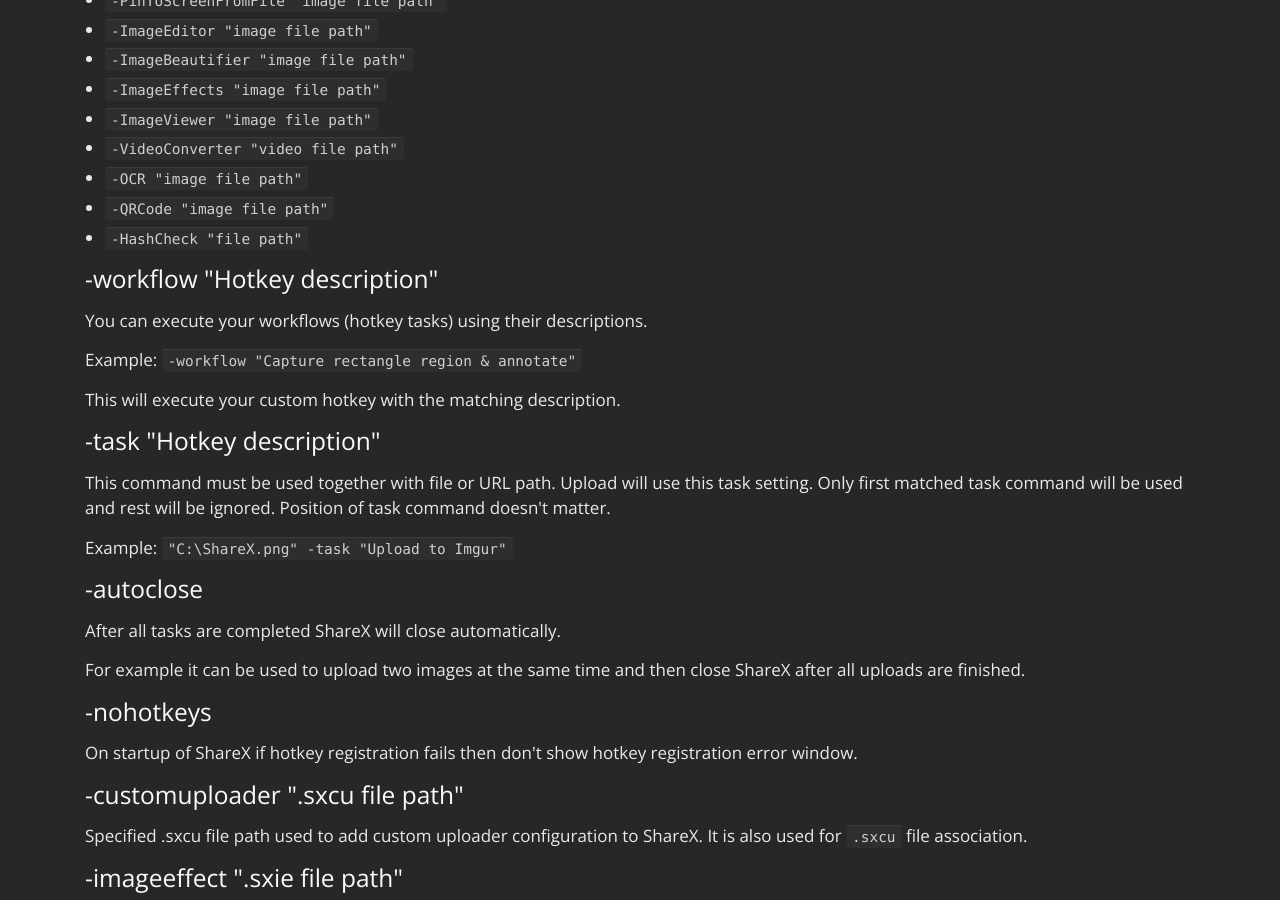
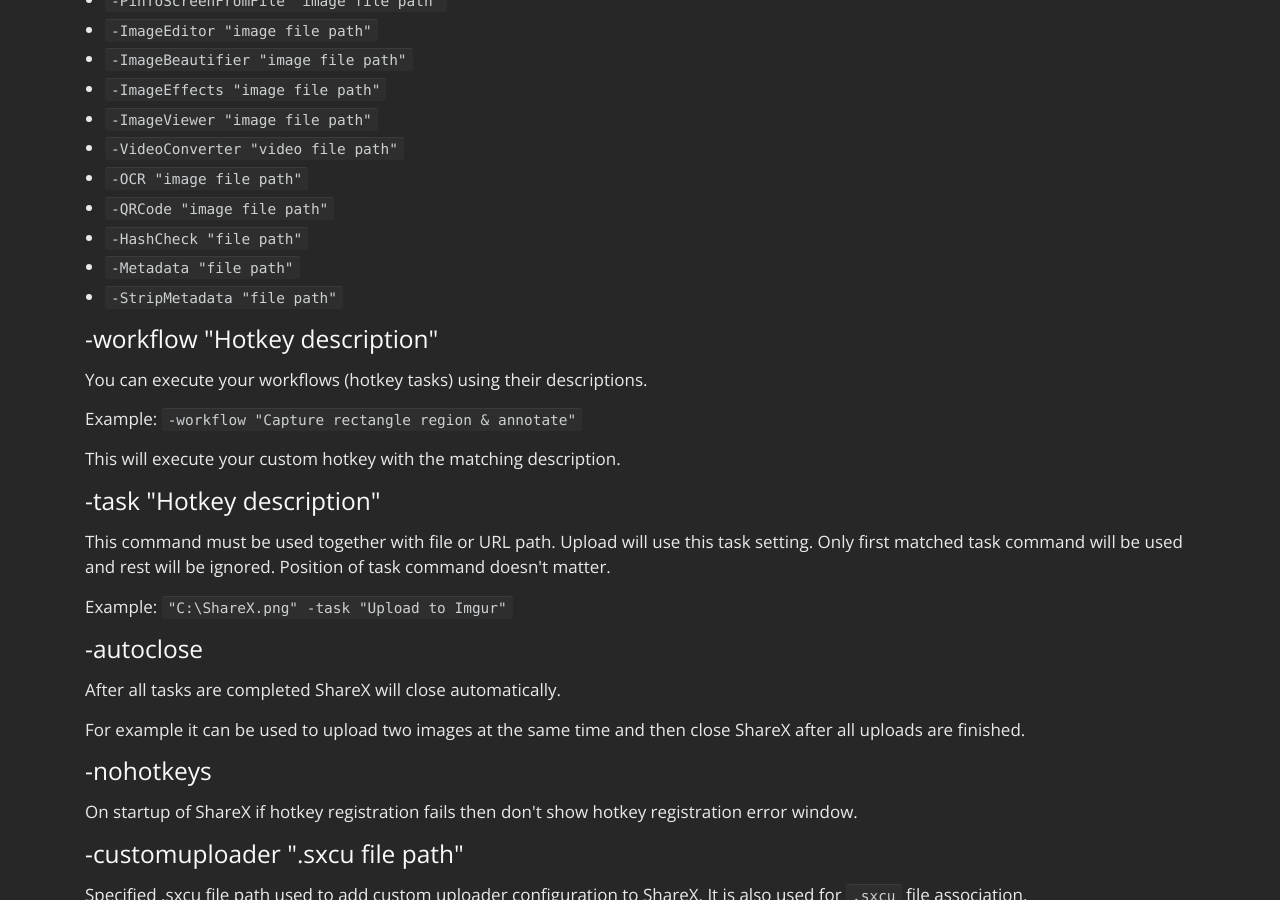
Before and after one commit to ShareX/sharex.github.io, a Jekyll site: the page built from docs/command-line-arguments.md, in a window 1280 px wide and 900 px high, scrolled down 1118 px. Built offline with Jekyll 4.4.1, drawn with Linux system fonts in a browser that asks for light colours.

Commit message:
Update command-line-arguments.md

```diff
--- a/docs/command-line-arguments.md
+++ b/docs/command-line-arguments.md
@@ -46,6 +46,8 @@
 * `-OCR "image file path"`
 * `-QRCode "image file path"`
 * `-HashCheck "file path"`
+* `-Metadata "file path"`
+* `-StripMetadata "file path"`
 
 ### -workflow "Hotkey description"
 
```
